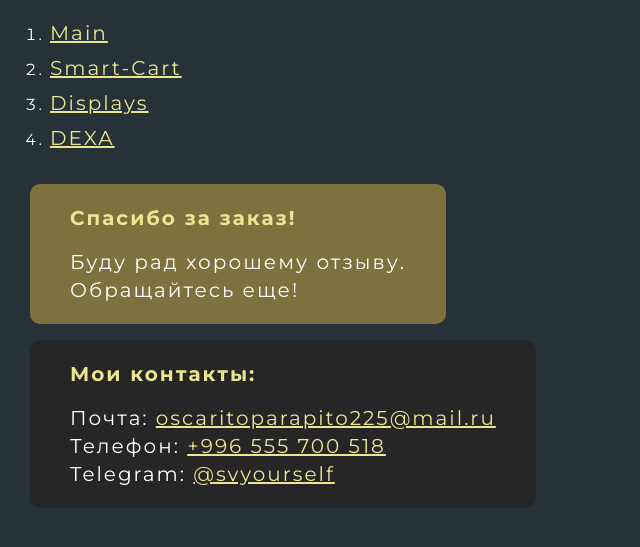
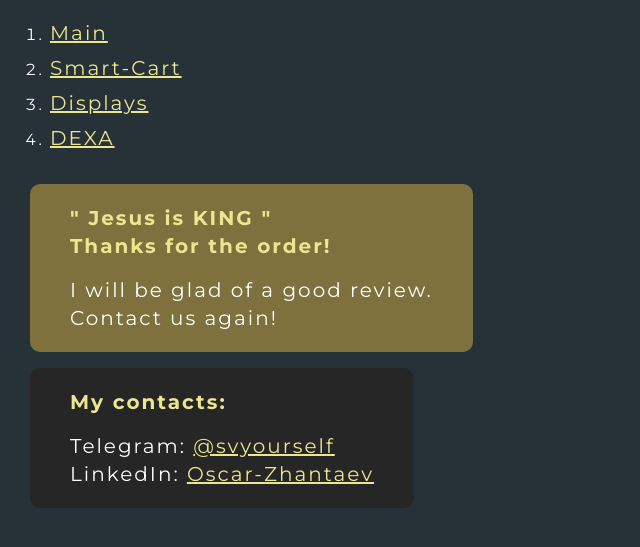
Before and after one commit to oscar223Po/site-services-sendflips, a plain HTML site: page index.html in a window 1280 px wide. Shown: the part 113-660 px from the top of the page, without its empty margins (0-640 px from the left). Drawn offline with Linux system fonts and the light colour scheme.

Commit message:
index.html

```diff
--- a/index.html
+++ b/index.html
@@ -18,15 +18,18 @@
 			<li><a target="_blank" href="dexa.html">DEXA</a></li>
 		</ol>
 		<div class="rootpage__tnx">
-			<h2>Спасибо за заказ!</h2>
-			<p>Буду рад хорошему отзыву.</p>
-			<p>Обращайтесь еще!</p>
+			<h2><span>" Jesus is KING "</span> <br> Thanks for the order!</h2>
+			<p>I will be glad of a good review.</p>
+			<p>Contact us again!</p>
 		</div>
 		<div class="rootpage__contacts">
-			<h2>Мои контакты:</h2>
-			<p>Почта: <a href="mailto:oscaritoparapito225@mail.ru">oscaritoparapito225@mail.ru</a></p>
-			<p>Телефон: <a href="tel:+996 555 700 518">+996 555 700 518</a></p>
-			<p>Telegram: <a href="https://t.me/svyourself">@svyourself</a></p>
+			<h2>My contacts:</h2>
+			<p>Telegram:
+				<a target="_blank" href="https://t.me/svyourself">@svyourself</a>
+			</p>
+			<p>LinkedIn:
+				<a target="_blank" href="https://www.linkedin.com/in/zhantaev-oscar-a5a2a7259">Oscar-Zhantaev</a>
+			</p>
 		</div>
 	</div>
 </body>
@@ -175,4 +178,5 @@
 	}
 </style>
 
+
 </html>
```
